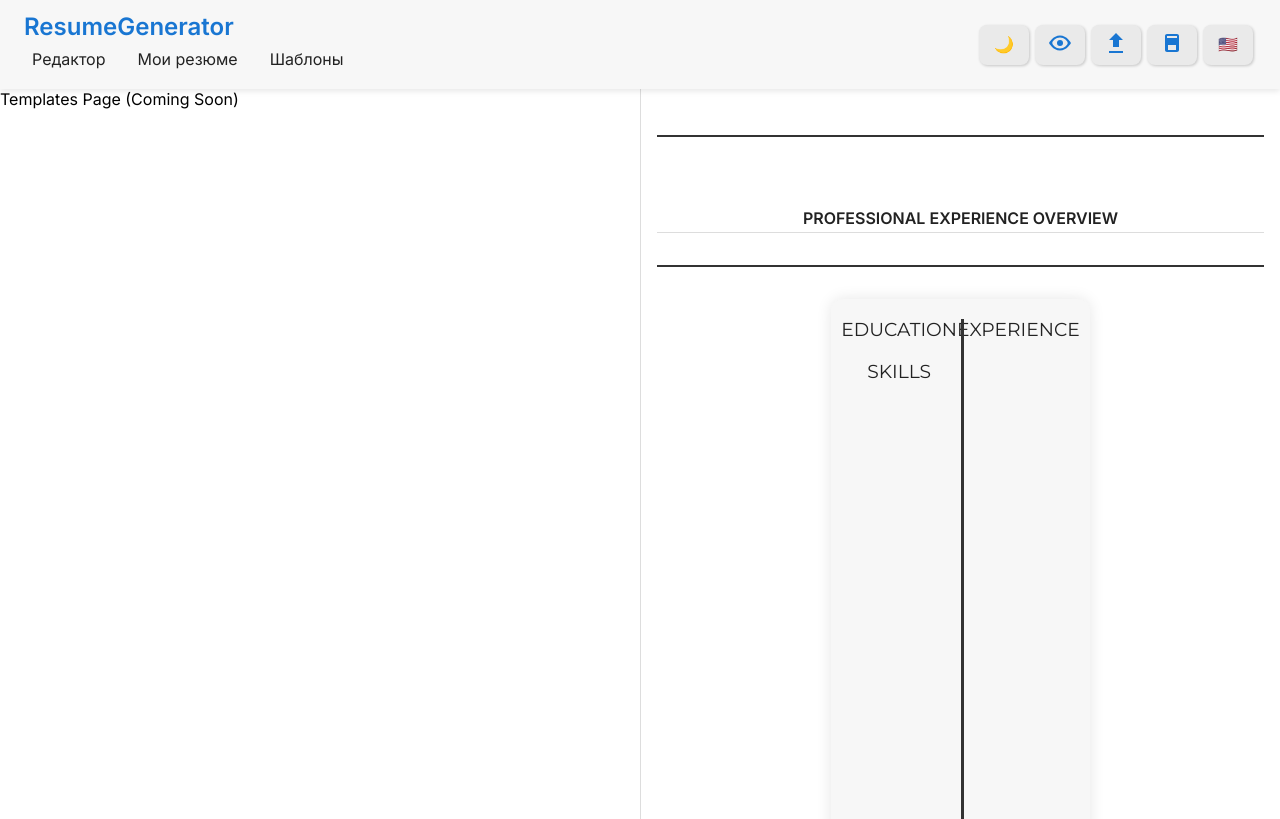
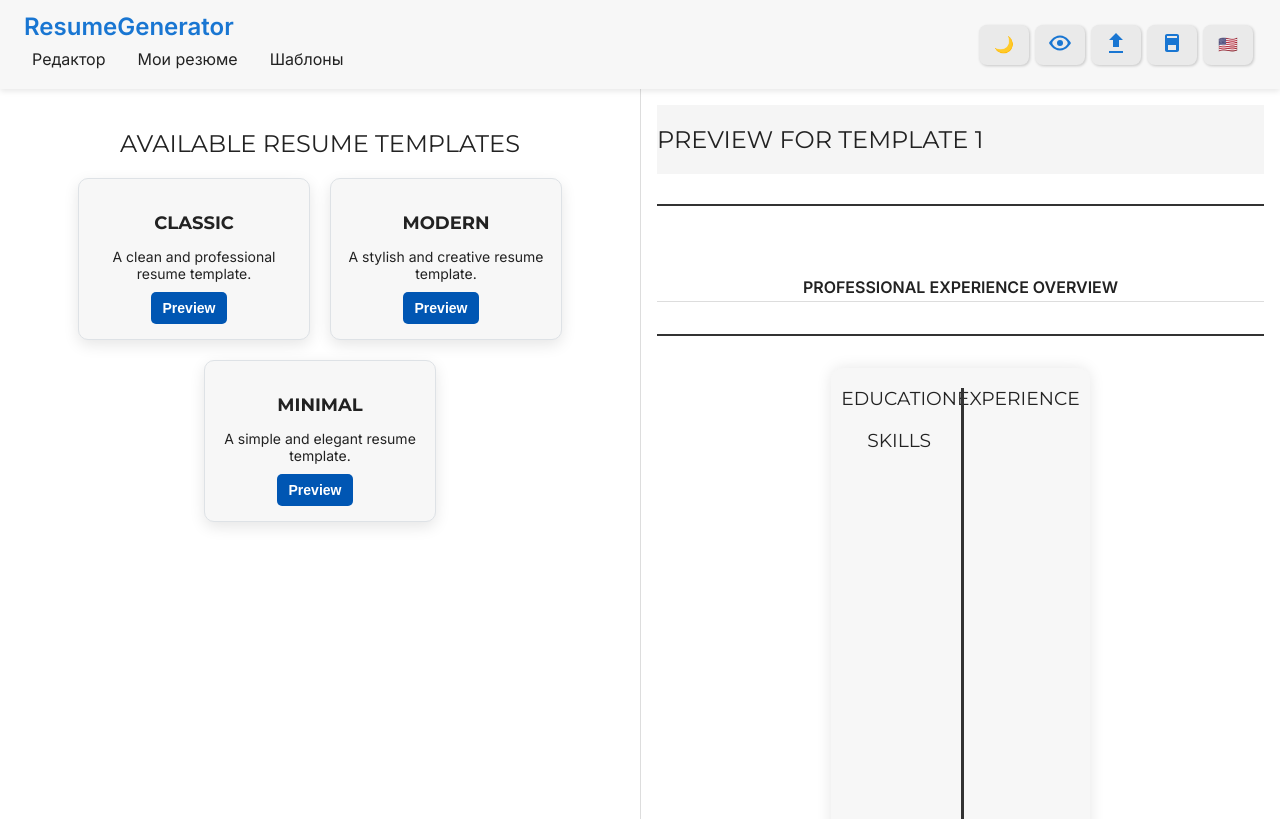
Before and after one commit to maestrotype/resume-editor, a React (Create React App) app in the folder client/: page /templates in a window 1280 px wide. Built offline with nearby package versions, Linux system fonts and the light colour scheme.

Commit message:
prepare templates

```diff
--- a/client/src/App.js
+++ b/client/src/App.js
@@ -21,6 +21,7 @@ function App() {
   const { t } = useTranslation();
   const location = useLocation();
   const [isMobile, setIsMobile] = useState(window.innerWidth <= 768);
+  const [selectedTemplate, setSelectedTemplate] = useState(1);
   const [data, setData] = useState({
     name: "",
     title: "",
@@ -56,6 +57,9 @@ function App() {
     return () => window.removeEventListener("resize", handleResize);
   }, []);
 
+  const handleTemplateSelect = (id) => {
+    setSelectedTemplate(id);
+  };
 
   const handlePreviewPDF = () => {
     if (!previewRef.current) return;
@@ -167,7 +171,7 @@ function App() {
                             setData={setData}
                             pdfFormat={pdfFormat}
                             setPdfFormat={setPdfFormat}
-                            previewRef={previewRef}
+                            template={selectedTemplate}
                           />
                         </SwiperSlide>
                         <SwiperSlide>
@@ -180,21 +184,21 @@ function App() {
                         setData={setData}
                         pdfFormat={pdfFormat}
                         setPdfFormat={setPdfFormat}
-                        previewRef={previewRef}
+                        template={selectedTemplate}
                       />
                     )}
                   </>
                 }
               />
               <Route path="/resumes" element={<ResumeList />} />
-              <Route path="/templates" element={<Templates />} />
+              <Route path="/templates" element={<Templates onTemplateSelect={handleTemplateSelect} />} />
               <Route path="/resumes/:id" element={<ResumeDetail />} />
             </Routes>
           </main>
         </div>
         {!isMobile && (
           <div className="wrapper-preview">
-            <ResumePreview ref={previewRef} data={data} />
+            <ResumePreview ref={previewRef} data={data} template={selectedTemplate} />
           </div>
         )}
       </div>
--- a/client/src/components/ResumeEditor.jsx
+++ b/client/src/components/ResumeEditor.jsx
@@ -1,11 +1,9 @@
 import React, { useEffect, useState } from "react";
 import { useTranslation } from "react-i18next";
 
-function ResumeEditor({ data, setData, pdfFormat, setPdfFormat, previewRef }) {
+function ResumeEditor({ data, setData, pdfFormat, setPdfFormat, template }) {
 
   const { t } = useTranslation();
-
-  // const [theme, setTheme] = useState(localStorage.getItem("theme") || "light");
 
   const handleChange = (e) => {
     setData({ ...data, [e.target.name]: e.target.value });
@@ -21,7 +19,7 @@ function ResumeEditor({ data, setData, pdfFormat, setPdfFormat, previewRef }) {
   }, [data]);
 
   return (
-    <div className="editor">
+    <div className={`editor template-${template}`}>
       <label>{t("name")}</label>
       <input
         type="text"
--- a/client/src/components/ResumePreview.jsx
+++ b/client/src/components/ResumePreview.jsx
@@ -1,9 +1,10 @@
 import React, { forwardRef } from "react";
 import ContactBlock from "./ContactBlock";
 
-const ResumePreview = forwardRef(({ data }, ref) => {
+const ResumePreview = forwardRef(({ data, template }, ref) => {
   return (
-    <div className="wrapper">
+    <div className={`wrapper template-${template}`}>
+      <h2>Preview for Template {template}</h2>
       <div className="resume-preview" ref={ref} id="resume-preview">
         <div className="top-bar">
           <span>{data.name}</span>
--- a/client/src/components/Templates.jsx
+++ b/client/src/components/Templates.jsx
@@ -1,10 +1,35 @@
-// src/components/Templates.jsx
-import React from "react";
+import React, { useState } from 'react';
 
-function Templates() {
+const templates = [
+  { id: 1, name: 'Classic', description: 'A clean and professional resume template.', className: 'classic-template' },
+  { id: 2, name: 'Modern', description: 'A stylish and creative resume template.', className: 'modern-template' },
+  { id: 3, name: 'Minimal', description: 'A simple and elegant resume template.', className: 'minimal-template' },
+];
+
+const TemplateCard = ({ template, onClick }) => {
   return (
-    <div className="text-center text-xl mt-10">
-      Templates Page (Coming Soon)
+    <div className="template-card" onClick={() => onClick(template.id)}>
+      <h3 className="template-name">{template.name}</h3>
+      <p className="template-description">{template.description}</p>
+      <button className="btn-preview">Preview</button>
+    </div>
+  );
+};
+
+function Templates({ onTemplateSelect }) {
+
+  const handleSelect = (id) => {
+    onTemplateSelect(id);
+  };
+
+  return (
+    <div className="templates-page">
+      <h2 className="page-title">Available Resume Templates</h2>
+      <div className="templates-list">
+        {templates.map((template) => (
+          <TemplateCard key={template.id} template={template} onClick={handleSelect} />
+        ))}
+      </div>
     </div>
   );
 }
--- a/client/src/index.js
+++ b/client/src/index.js
@@ -8,6 +8,7 @@ import "./styles.css";
 import './styles/base.css';
 import './styles/layout.css';
 import './styles/resume-template.css';
+import './styles/templates.css';
 // import './styles/header.css';
 
 
--- a/client/src/styles.css
+++ b/client/src/styles.css
@@ -38,6 +38,18 @@ body {
 .wrapper {
   margin: 0 auto;
   max-width: 780px;
+}
+
+.template-1 {
+  background-color: #f5f5f5;
+}
+
+.template-2 {
+  background-color: #e0e0e0;
+}
+
+.template-3 {
+  background-color: #d0d0d0;
 }
 
 h1,
--- /dev/null
+++ b/client/src/styles/templates.css
@@ -0,0 +1,55 @@
+.templates-page {
+    padding: 20px;
+  }
+
+  .page-title {
+    font-size: 24px;
+    text-align: center;
+    margin-bottom: 20px;
+  }
+
+  .templates-list {
+    display: flex;
+    gap: 20px;
+    flex-wrap: wrap;
+    justify-content: center;
+  }
+
+  .template-card {
+    background-color: var(--color-bg);
+    color: var(--color-text);
+    border: 1px solid var(--color-input-border);
+    padding: 15px;
+    border-radius: 10px;
+    box-shadow: 0 5px 15px rgba(0, 0, 0, 0.1);
+    width: 200px;
+    text-align: center;
+  }
+
+  .template-card:hover {
+    box-shadow: 0 8px 20px rgba(0, 0, 0, 0.15);
+  }
+
+  .template-name {
+    font-size: 18px;
+    font-weight: bold;
+    margin-bottom: 8px;
+  }
+
+  .template-description {
+    font-size: 14px;
+    margin-bottom: 10px;
+  }
+
+  .btn-preview {
+    background-color: var(--color-primary);
+    color: var(--color-text);
+    padding: 8px 12px;
+    border: none;
+    border-radius: 5px;
+    cursor: pointer;
+  }
+
+  .btn-preview:hover {
+    background-color: var(--color-icon);
+  }
```
